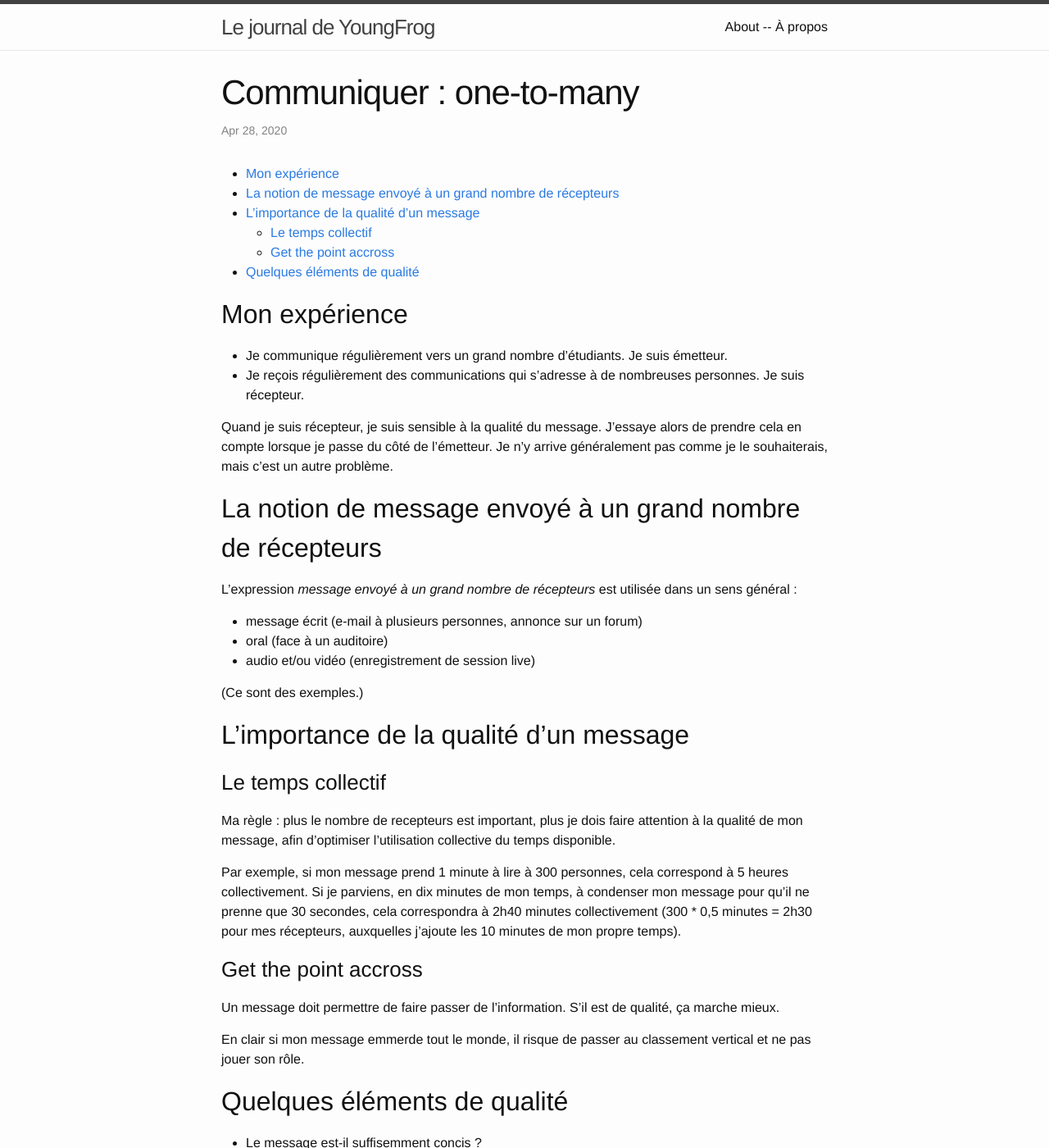
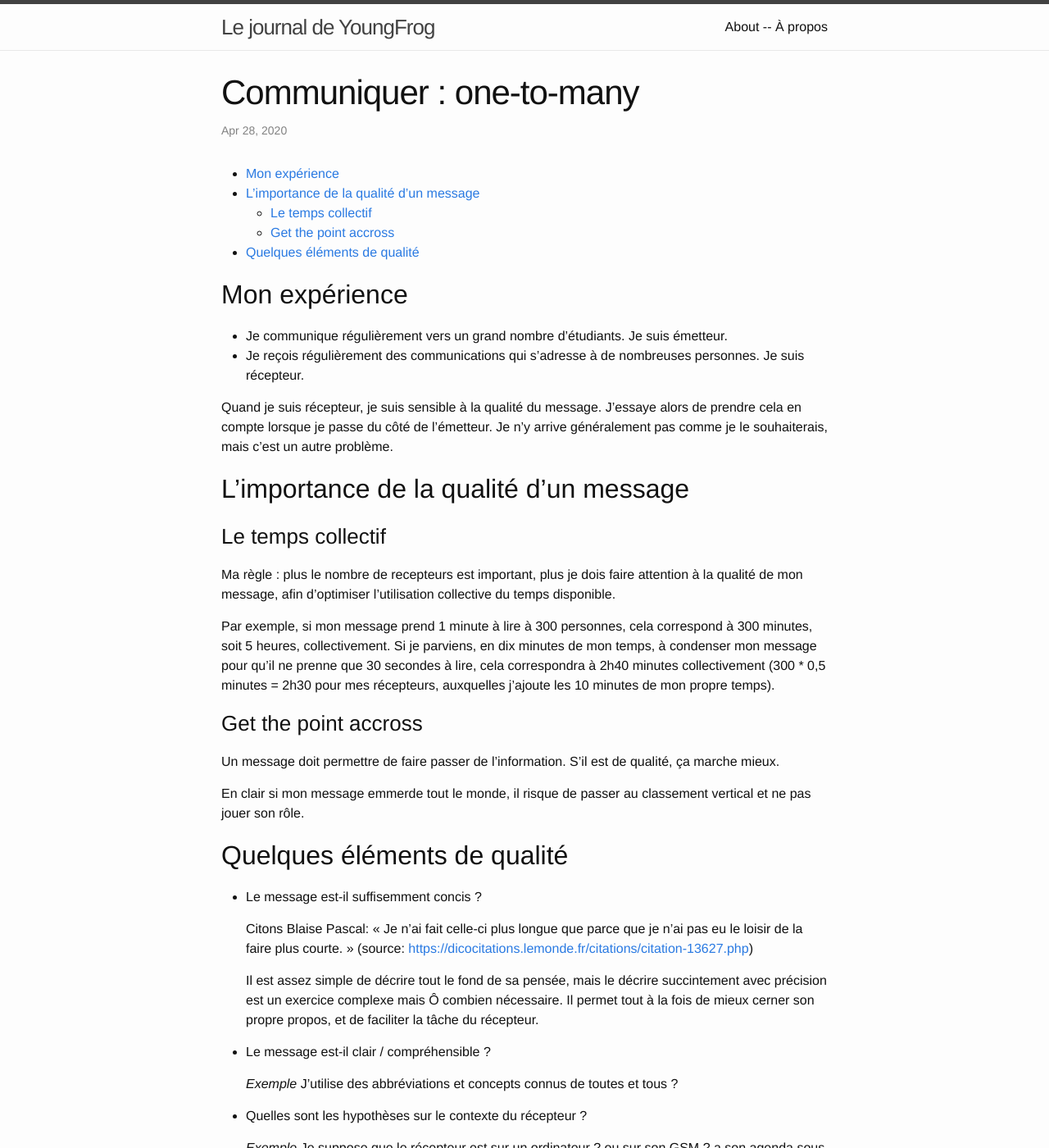
Before and after one commit to YoungFrog/youngfrog.github.io, a Jekyll site: the page built from _posts/2020-04-28-communiquer-:-one-to-many.markdown, in a window 1280 px wide and 1400 px high. Shown: the whole window at 82% size. Built offline with Jekyll 4.4.1, drawn with Linux system fonts in a browser that asks for light colours.

Commit message:
Update post : 2020-04-28-communiquer-:-one-to-many

```diff
--- a/_posts/2020-04-28-communiquer-:-one-to-many.markdown
+++ b/_posts/2020-04-28-communiquer-:-one-to-many.markdown
@@ -12,22 +12,22 @@ Quand je suis récepteur, je suis sensible à la qualité du message.
 J'essaye alors de prendre cela en compte lorsque je passe du côté de l'émetteur.
 Je n'y arrive généralement pas comme je le souhaiterais, mais c'est un autre problème.
 
-## La notion de message envoyé à un grand nombre de récepteurs
-L'expression *message envoyé à un grand nombre de récepteurs* est utilisée dans un sens général :
+<!-- ## La notion de message envoyé à un grand nombre de récepteurs -->
+<!-- L'expression *message envoyé à un grand nombre de récepteurs* est utilisée dans un sens général : -->
 
-- message écrit (e-mail à plusieurs personnes, annonce sur un forum)
-- oral (face à un auditoire)
-- audio et/ou vidéo (enregistrement de session live)
+<!-- - message écrit (e-mail à plusieurs personnes, annonce sur un forum) -->
+<!-- - oral (face à un auditoire) -->
+<!-- - audio et/ou vidéo (enregistrement de session live) -->
 
-(Ce sont des exemples.)
+<!-- (Ce sont des exemples.) -->
 
 ## L'importance de la qualité d'un message
 
 ### Le temps collectif
 Ma règle : plus le nombre de recepteurs est important, plus je dois faire attention à la qualité de mon message, afin d'optimiser l'utilisation collective du temps disponible.
 
-Par exemple, si mon message prend 1 minute à lire à 300 personnes, cela correspond à 5 heures collectivement.
-Si je parviens, en dix minutes de mon temps, à condenser mon message pour qu'il ne prenne que 30 secondes, cela correspondra à 2h40 minutes collectivement (300 * 0,5 minutes = 2h30 pour mes récepteurs, auxquelles j'ajoute les 10 minutes de mon propre temps).
+Par exemple, si mon message prend 1 minute à lire à 300 personnes, cela correspond à 300 minutes, soit 5 heures, collectivement.
+Si je parviens, en dix minutes de mon temps, à condenser mon message pour qu'il ne prenne que 30 secondes à lire, cela correspondra à 2h40 minutes collectivement (300 * 0,5 minutes = 2h30 pour mes récepteurs, auxquelles j'ajoute les 10 minutes de mon propre temps).
 
 ### Get the point accross
 Un message doit permettre de faire passer de l'information. S'il est de qualité, ça marche mieux.
```
